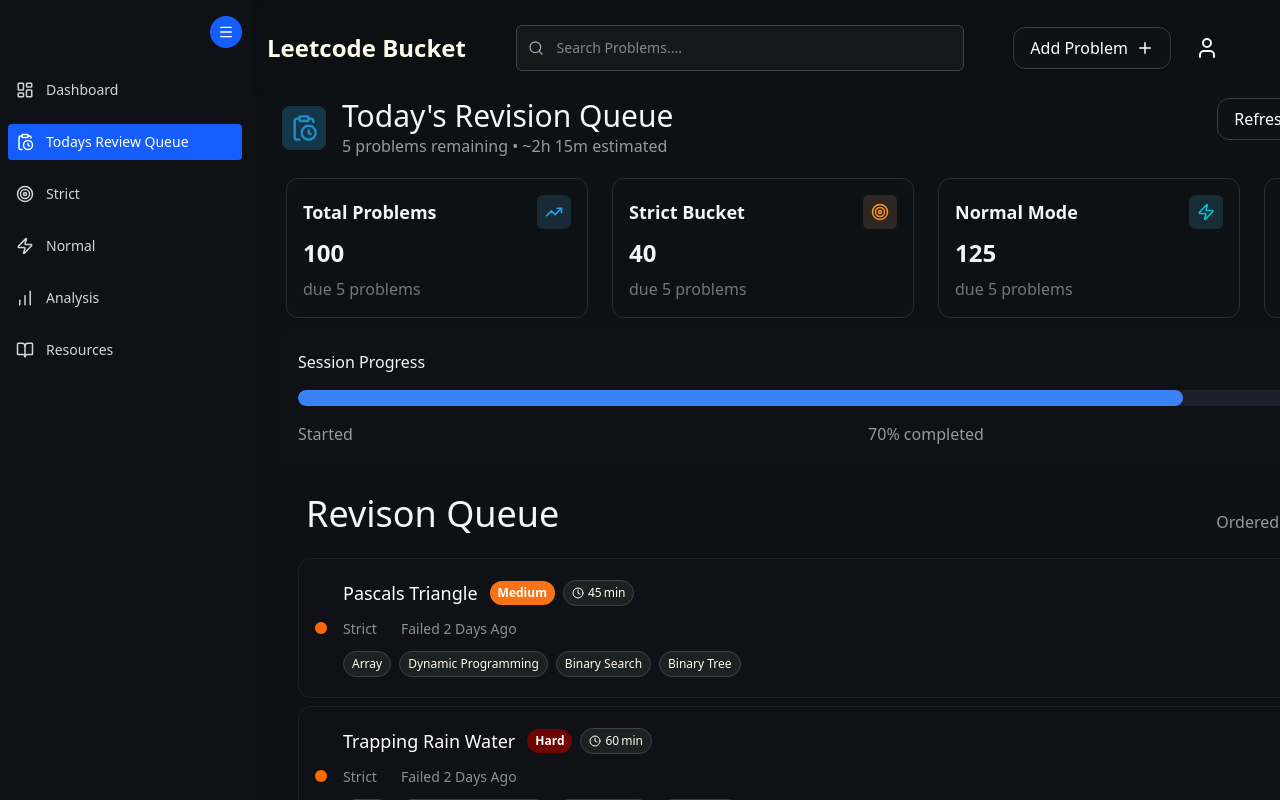
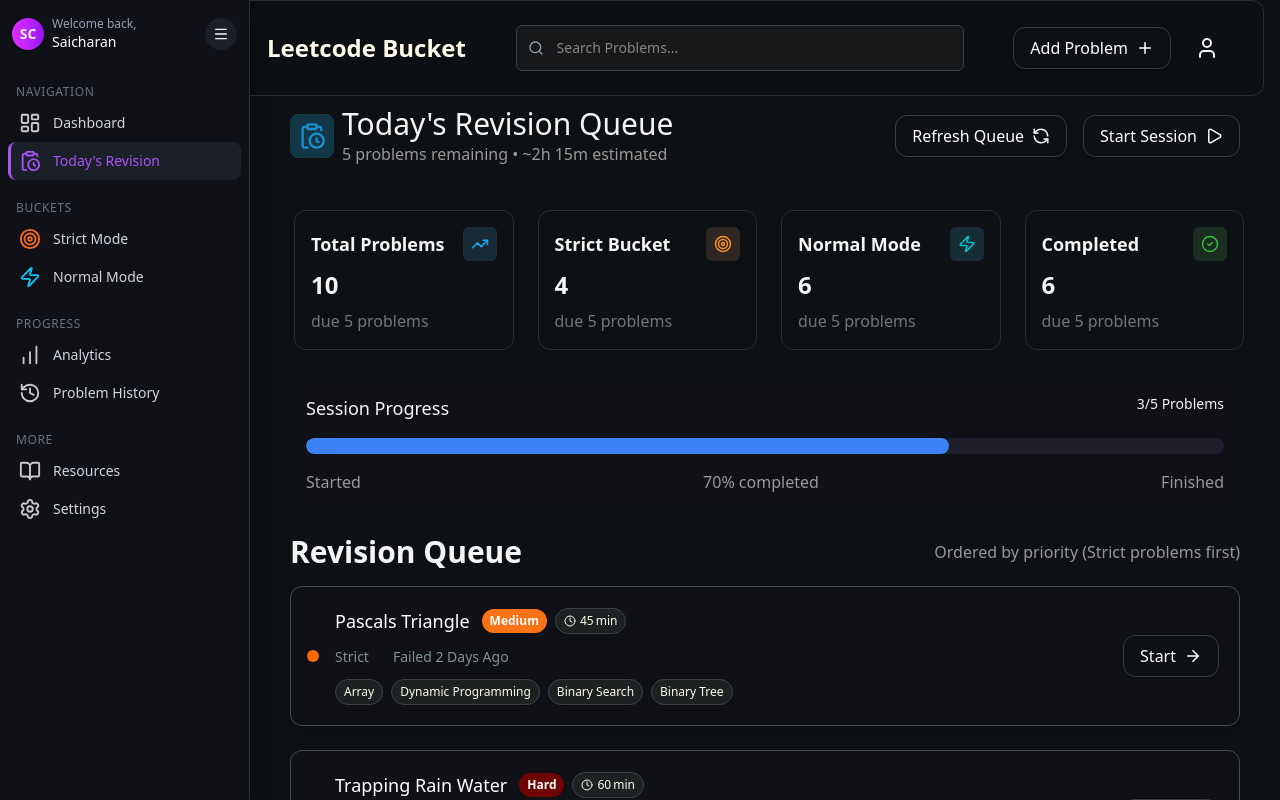
Before and after one commit to Saicharan-775/Leetcode_Bucket, a React (Vite) app: page /revision-queue in a window 1280 px wide. Built offline with nearby package versions, Linux system fonts and the light colour scheme.

Commit message:
changed ui colors and sidebar

```diff
--- a/src/App.jsx
+++ b/src/App.jsx
@@ -9,6 +9,8 @@
 import Resourse from "./pages/Resourse";
 import MainLayout from "./layouts/MainLayouts";
 import RevisionQueue from './pages/RevisionQueue';
+import Settings  from './pages/Settings';
+import  History  from './pages/ProblemHistory';
 const approuter = createBrowserRouter([
   // Login route
   {
@@ -30,7 +32,8 @@
       { path: "/analysis", element: <Analysis /> },
       { path: "/resourses", element: <Resourse /> },
       { path: "/revision-queue", element: <RevisionQueue /> },
-
+     { path: "/settings", element: <Settings /> },
+     { path: "/history", element: <History /> },
     ],
   },
 ]);
--- a/src/components/Navbar.jsx
+++ b/src/components/Navbar.jsx
@@ -1,5 +1,5 @@
 import React, { useState, useEffect } from "react";
-import { User, Plus, Menu ,Search} from "lucide-react";
+import { User, Plus, Menu, Search } from "lucide-react";
 import "../index.css";
 import Button from "../ui/button";
 
@@ -8,25 +8,23 @@
 
   useEffect(() => {
     const handleScroll = () => {
-      if (window.scrollY > 100) {
-        setIsScrolled(true);
-      } else {
-        setIsScrolled(false);
-      }
+      setIsScrolled(window.scrollY > 100);
     };
 
     window.addEventListener("scroll", handleScroll);
-
     return () => window.removeEventListener("scroll", handleScroll);
   }, []);
 
   return (
     <nav
-      className={`fixed top-0 left-4  right-4 w-auto z-40 flex items-center justify-between  p-4 md:p-6 transition-all duration-300 ${
+      className={`fixed top-0 left-4 right-4 w-auto z-40 flex items-center justify-between p-4 md:p-6
+      transition-all duration-300 rounded-xl
+      ${
         isScrolled
-          ? "bg-[rgba(13,17,19,0.9)] backdrop-blur-md border border-[#61656c]"
-          : "bg-[rgba(13,17,19,0.1)] backdrop-blur-sm border border-transparent"
-      } ${isSidebarOpen ? 'md:pl-[250px]' : 'md:pl-[60px]'} md:pl-0`}
+          ? "bg-[rgba(13,17,19,0.95)] backdrop-blur-md border border-[#3e4146] shadow-[0_0_10px_rgba(0,0,0,0.4)]"
+          : "bg-[rgba(13,17,19,0.6)] backdrop-blur-sm border border-[#2c2f33]"
+      }
+      ${isSidebarOpen ? "md:pl-[250px]" : "md:pl-[60px]"} md:pl-0`}
     >
       {/* Left - Logo and Toggle */}
       <div className="flex items-center gap-2 sm:gap-4">
@@ -44,24 +42,23 @@
 
       {/* Middle - Search */}
       <div className="flex flex-1 max-w-xs md:max-w-md md:mx-4 relative">
-  {/* Search Icon */}
         <Search
           size={16}
           className="absolute left-3 top-1/2 transform -translate-y-1/2 text-gray-400"
         />
-
-  {/* Input Field */}
         <input
           type="text"
-    placeholder="Search Problems...."
-    className="w-full rounded-md bg-[#16181a] pl-9 md:pl-10 pr-3 md:px-2 py-2 md:py-3 border border-[#3e4146] text-sm font-medium focus:outline-none focus:ring-2 focus:ring-amber-50"
+          placeholder="Search Problems..."
+          className="w-full rounded-md bg-[#16181a] pl-9 md:pl-10 pr-3 md:px-2 py-2 md:py-3
+                     border border-[#3e4146] text-sm font-medium
+                     focus:outline-none focus:ring-2 focus:ring-amber-50"
         />
       </div>
 
       {/* Right - Buttons */}
       <div className="flex items-center gap-2 md:gap-6 mr-6 md:mr-5">
         <Button icon={Plus} name="Add Problem" />
-        <h3 className="cursor-pointer hover:text-amber-50">
+        <h3 className="cursor-pointer hover:text-amber-50 transition-colors duration-200">
           <User />
         </h3>
       </div>
--- a/src/constants/constants.js
+++ b/src/constants/constants.js
@@ -1,30 +1,44 @@
-import {TrendingUp, Target, Zap, CircleCheck ,Clock,CircleCheckBig} from "lucide-react"
-
+import {
+  LayoutDashboard,
+  Target,
+  TrendingUp,
+  Zap,
+  BarChart,
+  BookOpen,
+  Menu,
+  ClipboardClock,
+  Flame,
+  Settings,
+  History,
+  CircleCheck,
+  Clock,
+  CircleCheckBig,
+} from "lucide-react";
 export const reviewcards=[
   {
     title: "Total Problems",
-    value: "100",
+    value: "10",
     icons: TrendingUp,
     bgColor: "#192a37",
     iconColor: "#1ba6ed",
   },
   {
     title: "Strict Bucket",
-    value: "40",
+    value: "4",
     icons: Target,
     bgColor: "#2e2723",
     iconColor: "#ff922b",
   },
      {
     title: "Normal Mode",
-    value: "125",
+    value: "6",
     icons: Zap,
     bgColor: "#172d35",
     iconColor: "#03c4d3",
   },
    {
     title: "Completed",
-    value: "40",
+    value: "6",
     icons: CircleCheck,
     bgColor: "#1b2d23",
     iconColor: "#30c032",
@@ -68,3 +82,34 @@
     iconColor: "#31b931",
   },
 ];
+//--------------------SideBar sections---------------------------------------
+  export const sections = [
+    {
+      heading: "Navigation",
+      links: [
+        { name: "Dashboard", path: "/dashboard", icon: LayoutDashboard },
+        { name: "Today's Revision", path: "/revision-queue", icon: ClipboardClock },
+      ],
+    },
+    {
+      heading: "Buckets",
+      links: [
+        { name: "Strict Mode", path: "/strict-bucket", icon: Target, color: "#fd6a21" },
+        { name: "Normal Mode", path: "/normal-bucket", icon: Zap, color: "#10bff5" },
+      ],
+    },
+    {
+      heading: "Progress",
+      links: [
+        { name: "Analytics", path: "/analysis", icon: BarChart },
+        { name: "Problem History", path: "/history", icon: History },
+      ],
+    },
+    {
+      heading: "More",
+      links: [
+        { name: "Resources", path: "/resourses", icon: BookOpen },
+        { name: "Settings", path: "/settings", icon: Settings },
+      ],
+    },
+  ];
--- a/src/index.css
+++ b/src/index.css
@@ -26,7 +26,7 @@
     --foreground: #f5f5f5;
 
     --card: #0f1116; /* card background */
---card-foreground: #1b1f28; /* subtle border */
+--card-foreground: #4b4c4d; /* subtle border */
 --shadow-card: 0 4px 12px rgba(0, 0, 0, 0.5); /* soft shadow */
 --shadow-card-hover: 0 8px 24px rgba(255, 112, 10, 0.6); /* hover shadow */
 
--- /dev/null
+++ b/src/pages/ProblemHistory.jsx
@@ -0,0 +1,9 @@
+import React from 'react'
+
+const ProblemHistory = () => {
+  return (
+    <div>ProblemHistory</div>
+  )
+}
+
+export default ProblemHistory
--- a/src/pages/RevisionQueue.jsx
+++ b/src/pages/RevisionQueue.jsx
@@ -1,39 +1,40 @@
-import React from 'react'
-import Button from "../ui/button"
-import {reviewcards} from "../constants/constants"// getting review cards data  from constants
- import {ClipboardClock,RefreshCcw,Play} from "lucide-react"
-import StatCards from '../ui/StatCards'
-import ProgressBar from '../ui/Progressbar'
-import RevisonProblemCard from '../ui/RevisonProblemCard'
+import React from 'react';
+import Button from "../ui/button";
+import { reviewcards } from "../constants/constants"; // getting review cards data
+import { ClipboardClock, RefreshCcw, Play } from "lucide-react";
+import StatCards from '../ui/StatCards';
+import ProgressBar from '../ui/Progressbar';
+import RevisonProblemCard from '../ui/RevisonProblemCard';
+import Sidebar from '../ui/Sidebar'; // your sidebar component
 
 const RevisionQueue = () => {
+  return (
+    <div className="flex min-h-screen">
 
 
-  return (
-    <div className='mt-2 '>
-        <div className='flex justify-between'>
-            <div className='flex  gap-2'>
-              <div>
-                      <div className='bg-[#143748] text-[#1990cd] rounded-lg p-2 m-2'>
+
+      {/* Main Content */}
+      <div className="flex-1 p-4 transition-all duration-300">
+        {/* Header */}
+        <div className='flex flex-col md:flex-row justify-between items-start md:items-center gap-4'>
+          <div className='flex gap-2 items-center'>
+            <div className='bg-[#143748] text-[#1990cd] rounded-lg p-2'>
               <ClipboardClock size={28}/>
             </div>
-              </div>
-
             <div>
               <h1 className='text-3xl font-medium'>Today's Revision Queue</h1>
               <p className='text-[var(--muted-foreground)]'>5 problems remaining • ~2h 15m estimated</p>
             </div>
-
           </div>
 
-             <div className='flex gap-6 '>
+          <div className='flex gap-4 mt-2 md:mt-0'>
             <Button name="Refresh Queue" icon={RefreshCcw} />
-            <Button name ="Start Session" icon ={Play}/>
+            <Button name="Start Session" icon={Play}/>
           </div>
         </div>
-        {/* Stat cards  */}
-        <div className="flex justify-center-safe">
-          <div className="grid grid-cols-1 sm:grid-cols-2 lg:grid-cols-4 gap-6 w-full max-w-[1400px] px-2">
+
+        {/* Stat Cards */}
+        <div className="mt-6 grid grid-cols-1 sm:grid-cols-2 lg:grid-cols-4 gap-6 w-full max-w-[1400px] mx-auto">
           {reviewcards.map((card, idx) => (
             <StatCards
               key={idx}
@@ -45,51 +46,39 @@
             />
           ))}
         </div>
-         </div>
+
         {/* Session Progress */}
-       <div className='bg-[var(--card)] w-full h-32 mt-3 rounded-lg p-4 m-2'>
+        <div className='bg-[var(--card)] w-full mt-6 rounded-lg p-4'>
           <div className='flex justify-between'>
-          <div>
-            <h1> Session Progress </h1>
-          </div>
-           <div className='flex'>
-            <h1>3/5 Problems</h1>
-           </div>
+            <h1 className='text-lg font-medium'>Session Progress</h1>
+            <h1 className='text-sm'>3/5 Problems</h1>
           </div>
           <div className='mt-4'>
             <ProgressBar value={70} max={100}/>
           </div>
-         <div>
           <div className='flex justify-between text-[var(--muted-foreground)] mt-4'>
-            <p >Started</p>
+            <p>Started</p>
             <p>70% completed</p>
             <p>Finished</p>
           </div>
         </div>
-       </div>
-       {/* Revison Queue */}
-     <div className='p-4 m-2 w-7xl'>
-      <div className='flex justify-between p-2'>
-        <div className='flex'>
-             <h1 className='text-4xl'>Revison Queue</h1>
-        </div>
-        <div className='flex p-4'>
+
+        {/* Revision Queue List */}
+        <div className='mt-6 w-full max-w-[1400px] mx-auto'>
+          <div className='flex justify-between items-center mb-4'>
+            <h1 className='text-3xl font-semibold'>Revision Queue</h1>
             <p className='text-[var(--muted-foreground)]'>Ordered by priority (Strict problems first)</p>
           </div>
-      </div>
-      <div className='w-7xl justify-center'>
+
+          <div className='flex flex-col gap-4'>
             <RevisonProblemCard bucket="Strict" level="Medium" title="Pascals Triangle" name="pascals-triangle"/>
             <RevisonProblemCard bucket="Strict" level="Hard" title="Trapping Rain Water" name="trapping-rain-water"/>
-                <RevisonProblemCard bucket="Normal" level="Easy"  title="Two Sum" name="two-sum"/>
-
+            <RevisonProblemCard bucket="Normal" level="Easy" title="Two Sum" name="two-sum"/>
           </div>
-
-
         </div>
-
-
       </div>
-  )
+    </div>
+  );
 }
 
 export default RevisionQueue;
--- /dev/null
+++ b/src/pages/Settings.jsx
@@ -0,0 +1,9 @@
+import React from 'react'
+
+const Settings = () => {
+  return (
+    <div>Settings</div>
+  )
+}
+
+export default Settings
--- a/src/ui/ProgressCard.jsx
+++ b/src/ui/ProgressCard.jsx
@@ -15,7 +15,7 @@
   const normalProgress = Math.round((normalSolved / normalTotal) * 100);
 
   return (
-    <div className="bg-[#191a20] hover:bg-[#1f2027] transition-all duration-300 p-4 md:p-6 rounded-2xl mb-2 w-full h-fit shadow-lg border border-gray-800">
+    <div className="bg-[var(--card)  border border-[var(--card-foreground)] hover:bg-[#021719] transition-all duration-300 p-4 md:p-6 rounded-2xl mb-2 w-full h-fit shadow-lg border border-gray-800">
       {/* Title */}
       <h1 className="text-gray-300 font-semibold text-lg mb-4">Overall Progress</h1>
 
--- a/src/ui/RevisonProblemCard.jsx
+++ b/src/ui/RevisonProblemCard.jsx
@@ -3,23 +3,26 @@
 import Tags from "../ui/Tags";
 import Button from "./button";
 import { ArrowRight, Clock } from "lucide-react";
-import { Link } from "react-router-dom";
-const RevisonProblemCard = ({ bucket,level,name,title }) => {
+
+const RevisonProblemCard = ({ bucket, level, name, title }) => {
   const status = bucket; // "Strict" or "Normal"
   const statusColor = status === "Strict" ? "bg-orange-500" : "bg-blue-500";
-  // const Timer = level==="Easy"?"15 min" : "45 min";
+
   const difficultyColors = {
     Easy: "bg-[var(--easy)]",
     Medium: "bg-[var(--medium)]",
     Hard: "bg-[var(--hard)]",
   };
+
   const Timers = {
     Easy: 15,
     Medium: 45,
     Hard: 60,
   };
+
   const color = difficultyColors[level] || "bg-gray-500";
-  const timer=Timers[level] ||20;
+  const timer = Timers[level] || 20;
+
   return (
     <div
       className="
@@ -44,13 +47,12 @@
 
           <div className="flex items-center gap-2">
             <p
-              className={` text-xs font-semibold text-white px-2 py-1 rounded-3xl ${color}`}
-
+              className={`text-xs font-semibold text-white px-2 py-1 rounded-3xl ${color}`}
             >
               {level}
             </p>
 
-           <p><Tags tag={timer} icon={Clock} /></p>
+            <Tags tag={timer} icon={Clock} />
           </div>
         </div>
 
--- a/src/ui/Sidebar.jsx
+++ b/src/ui/Sidebar.jsx
@@ -1,53 +1,95 @@
 import React from "react";
-import { LayoutDashboard, Target, Zap, BarChart, BookOpen, Menu,ClipboardClock} from "lucide-react";
+import {
+
+  Menu,
+
+} from "lucide-react";
 import { Link, useLocation } from "react-router-dom";
-
+import { sections } from "../constants/constants";
 const Sidebar = ({ isOpen, setIsOpen }) => {
   const location = useLocation();
 
-  const links = [
-    { name: "Dashboard", path: "/dashboard", icon: LayoutDashboard },
-     { name: "Todays Review Queue", path: "/revision-queue", icon: ClipboardClock },
-    { name: "Strict", path: "/strict-bucket", icon: Target },
-    { name: "Normal", path: "/normal-bucket", icon: Zap },
-    { name: "Analysis", path: "/analysis", icon: BarChart },
-    { name: "Resources", path: "/resourses", icon: BookOpen },
-
-  ];
 
   return (
-    <div className="main-container h-screen ">
+    <div className="main-container h-screen">
       <div
-        className={`bg-[var(--card)] text-white h-full flex flex-col transition-all  duration-300 fixed z-50 top-0 ${isOpen ? 'w-[250px]' : 'w-[50px]'} ${isOpen ? 'translate-x-0' : '-translate-x-full md:translate-x-0'}`}
+        className={`h-full flex flex-col transition-all duration-300 fixed z-50 top-0
+        ${isOpen ? "w-[250px]" : "w-[60px]"}
+        ${isOpen ? "translate-x-0" : "-translate-x-full md:translate-x-0"}
+        bg-[var(--card)] backdrop-blur-md border-r border-[#2a2d3a] shadow-[0_4px_20px_rgba(0,0,0,0.4)]`}
       >
-        {/* Toggle button */}
+        {/* Top Section */}
+        <div className="flex items-center justify-between px-3 mt-4">
+          {isOpen && (
+            <div className="flex items-center gap-2">
+              <div className="w-8 h-8 rounded-full bg-gradient-to-r from-fuchsia-500 to-purple-600 flex items-center justify-center text-sm font-semibold shadow-md">
+                SC
+              </div>
+              <div>
+                <p className="text-xs text-gray-400">Welcome back,</p>
+                <h2 className="text-sm font-medium text-white">Saicharan</h2>
+              </div>
+            </div>
+          )}
           <button
-          className="absolute top-4 right-[-16px] mr-6 bg-blue-600 hover:bg-blue-700 rounded-full w-8 h-8 flex items-center justify-center transition-colors duration-200 z-50"
+            className="bg-[#1b1f28] hover:bg-[#1b1f25] rounded-full w-8 h-8 flex items-center justify-center transition-colors duration-200"
             onClick={() => setIsOpen(!isOpen)}
           >
             <Menu size={16} />
           </button>
+        </div>
 
-        {/* Sidebar content */}
-        <div className="flex flex-col gap-4 mt-16 p-2 font-medium">
-          {links.map(({ name, path, icon: IconComponent }) => (
+        {/* Sidebar Links */}
+        <div className="flex flex-col gap-5 mt-8 px-2 font-medium">
+          {sections.map((section) => (
+            <div key={section.heading}>
+              {isOpen && (
+                <p className="text-xs uppercase text-gray-500 px-2 mb-1 tracking-wider">
+                  {section.heading}
+                </p>
+              )}
+              {section.links.map(({ name, path, icon: IconComponent, color }) => {
+                const isActive = location.pathname === path;
+                const accentColor = color || "#a855f7"; // default purple for others
+
+                return (
                   <Link
                     key={name}
                     to={path}
-              className={`flex items-center gap-3 p-2 rounded hover:bg-[#2a2d3a] transition-all
+                    className={`relative flex items-center gap-3 p-2 rounded-lg transition-all duration-200
                       ${
-                  location.pathname === path
-                    ? "bg-blue-600 text-white"
-                    : "text-gray-300"
+                        isActive
+                          ? "bg-[#1b1f28] text-white"
+                          : "text-gray-300 hover:bg-[#2a2d3a]"
                       }`}
+                    style={{
+                      borderLeft: isActive
+                        ? `3px solid ${accentColor}`
+                        : "3px solid transparent",
+                    }}
                   >
-              <IconComponent size={18} />
-              {isOpen && <span className="text-sm ">{name}</span>}
+                    <IconComponent
+                      size={22}
+                      color={isActive ? accentColor : color || "#ccc"}
+                    />
+                    {isOpen && (
+                      <span
+                        className={`text-sm transition-opacity duration-200  ${
+                          isOpen ? "opacity-100" : "opacity-0"
+                        }`}
+                        style={{
+                          color: isActive ? accentColor : undefined,
+                        }}
+                      >
+                        {name}
+                      </span>
+                    )}
                   </Link>
+                );
+              })}
+            </div>
           ))}
         </div>
-
-
       </div>
     </div>
   );
--- a/src/ui/StatCards.jsx
+++ b/src/ui/StatCards.jsx
@@ -6,7 +6,7 @@
 
 const StatCards = ({ title, value ,icons:Icon,bgColor,iconColor}) => {
   return (
-    <div className="bg-[#121426]] mt-5 border border-[#292e31] px-4 py-4 m-1 rounded-xl w-full hover:bg-[#0f1116] transition-all duration-200">
+    <div className="bg-[#121426]] mt-5 border border-[#292e31] px-4 py-4 m-1 rounded-xl w-full hover:bg-[#021719] transition-all duration-200">
       {/* Top row: Title + Icon */}
       <div className="flex justify-between items-center mb-2">
         <h1 className="text-lg font-semibold truncate ">{title}</h1>
```
Lines whose indentation alone changed are shown as unchanged.
